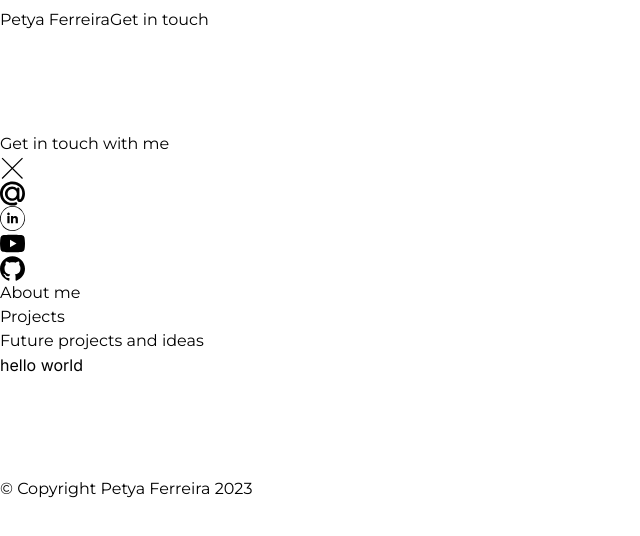
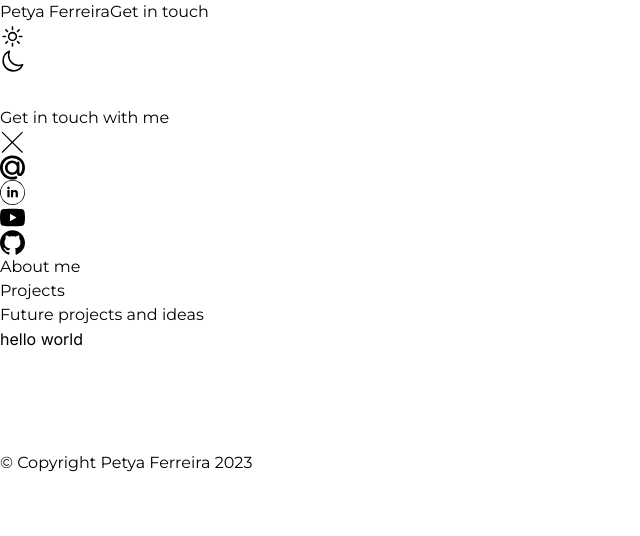
Before and after one commit to PetyaFerreiraDeveloper/portfolio-petya, a Next.js app: page / in a window 1280 px wide. Shown: the top 536 px of the page, without its empty margins (0-640 px from the left). Built offline with nearby package versions, Linux system fonts and the light colour scheme.

Commit message:
add toggle dark mode

```diff
--- /dev/null
+++ b/components/common/header/DarkModeToggle.tsx
@@ -0,0 +1,15 @@
+import React, {useState} from "react";
+import SunIcon from "@/components/svgs/SunIcon";
+import MoonIcon from "@/components/svgs/MoonIcon";
+
+const DarkModeToggle = () => {
+  return (
+    <div className="flex items-center gap-4 bg-gray-500 rounded-xl relative">
+      <div className="w-6 h-6 bg-red-500 rounded-full absolute"></div>
+      <SunIcon width={"25"} height={"25"} fill={"white"} />
+      <MoonIcon width={"25"} height={"25"} fill={"white"} />
+    </div>
+  );
+};
+
+export default DarkModeToggle;
--- a/components/common/header/HeaderContainer.tsx
+++ b/components/common/header/HeaderContainer.tsx
@@ -4,29 +4,37 @@
 import SocialMedia from "../social-media/SocialMedia";
 import BurgerIcon from "@/components/svgs/BurgerIcon";
 import SideNavigation from "./SideNavigation";
+import DarkModeToggle from "./DarkModeToggle";
 
 const HeaderContainer = () => {
   const [openMenu, setOpenMenu] = useState(true);
 
   return (
     <header className="bg-slate-800 w-full px-8 lg:px-24 2xl:px-32 3xl:w-9/12 mx-auto max-w-5xl">
-      <nav className='text-white flex justify-between items-center w-full'>
-        <Link href={'/'} className="py-4" >
-        {'Petya Ferreira'}
+      <nav className="text-white flex justify-between items-center w-full">
+        <Link href={"/"} className="py-4">
+          {"Petya Ferreira"}
         </Link>
-        <Link href={'mailto:petianaidenova@gmail.com'} className="hidden md:flex" >
-        {'Get in touch'}
+        <Link
+          href={"mailto:petianaidenova@gmail.com"}
+          className="hidden md:flex"
+        >
+          {"Get in touch"}
         </Link>
-        <button
+        <div className="flex items-center gap-10">
+          <DarkModeToggle />
+
+          <button
             onClick={() => setOpenMenu(!openMenu)}
             className="md:hidden py-4"
             aria-label="burger-menu"
-        >
-            <BurgerIcon width={'25'} height={'25'} fill={'white'} />
-        </button>
-        <SocialMedia width={"25"} height={"25"} fill={'white'} className='hidden md:flex gap-x-4' />
+          >
+            <BurgerIcon width={"25"} height={"25"} fill={"white"} />
+          </button>
+        </div>
+        {/* <SocialMedia width={"25"} height={"25"} fill={'white'} className='hidden md:flex gap-x-4' /> */}
       </nav>
-      <SideNavigation openMenu={openMenu} setOpenMenu={setOpenMenu}/>
+      <SideNavigation openMenu={openMenu} setOpenMenu={setOpenMenu} />
     </header>
   );
 };
--- /dev/null
+++ b/components/svgs/MoonIcon.tsx
@@ -0,0 +1,29 @@
+import React from "react";
+
+import { ISvgType } from "@/types/commonTypes";
+
+const MoonIcon = (props: ISvgType) => {
+  const { width, height, fill, className } = props;
+
+  return (
+    <div className={className}>
+      <svg
+        xmlns="http://www.w3.org/2000/svg"
+        fill={fill}
+        viewBox="0 0 24 24"
+        stroke-width="1.5"
+        stroke="currentColor"
+        width={width}
+        height={height}
+      >
+        <path
+          stroke-linecap="round"
+          stroke-linejoin="round"
+          d="M21.752 15.002A9.718 9.718 0 0118 15.75c-5.385 0-9.75-4.365-9.75-9.75 0-1.33.266-2.597.748-3.752A9.753 9.753 0 003 11.25C3 16.635 7.365 21 12.75 21a9.753 9.753 0 009.002-5.998z"
+        />
+      </svg>
+    </div>
+  );
+};
+
+export default MoonIcon;
--- /dev/null
+++ b/components/svgs/SunIcon.tsx
@@ -0,0 +1,29 @@
+import React from "react";
+
+import { ISvgType } from "@/types/commonTypes";
+
+const SunIcon = (props: ISvgType) => {
+  const { width, height, fill, className } = props;
+
+  return (
+    <div className={className}>
+      <svg
+        xmlns="http://www.w3.org/2000/svg"
+        fill={fill}
+        viewBox="0 0 24 24"
+        stroke-width="1.5"
+        stroke="currentColor"
+        width={width}
+        height={height}
+      >
+        <path
+          stroke-linecap="round"
+          stroke-linejoin="round"
+          d="M12 3v2.25m6.364.386l-1.591 1.591M21 12h-2.25m-.386 6.364l-1.591-1.591M12 18.75V21m-4.773-4.227l-1.591 1.591M5.25 12H3m4.227-4.773L5.636 5.636M15.75 12a3.75 3.75 0 11-7.5 0 3.75 3.75 0 017.5 0z"
+        />
+      </svg>
+    </div>
+  );
+};
+
+export default SunIcon;
```
